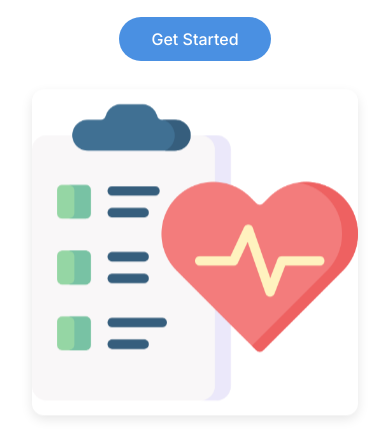
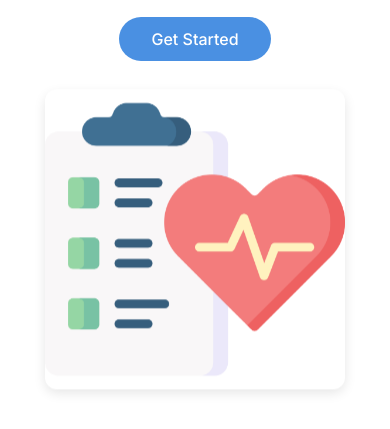
Before and after one commit to ayeshawasti/biologicallens, a plain HTML site: page index.html in a window 390 px wide. Shown: the part 415-844 px from the top of the page. Drawn offline with Linux system fonts and the light colour scheme.

Commit message:
Update index.html

```diff
--- a/index.html
+++ b/index.html
@@ -134,7 +134,8 @@
         }
 
         .hero-image img {
-            max-width: 100%;
+            max-width: 400px; /* Reduced size */
+            width: 100%;
             border-radius: 12px;
             box-shadow: 0 4px 12px rgba(0, 0, 0, 0.1);
             animation: float 3s ease-in-out infinite;
@@ -246,6 +247,10 @@
             .hero-text p {
                 font-size: 1rem;
             }
+
+            .hero-image img {
+                max-width: 300px; /* Smaller on mobile */
+            }
         }
     </style>
 </head>
```
